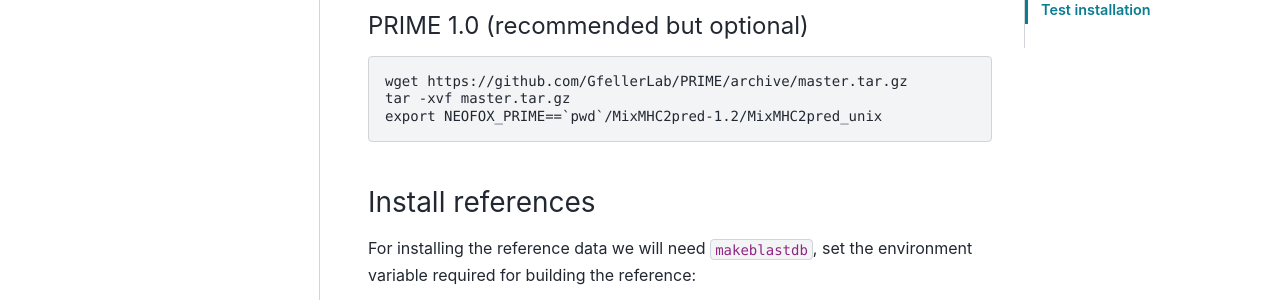
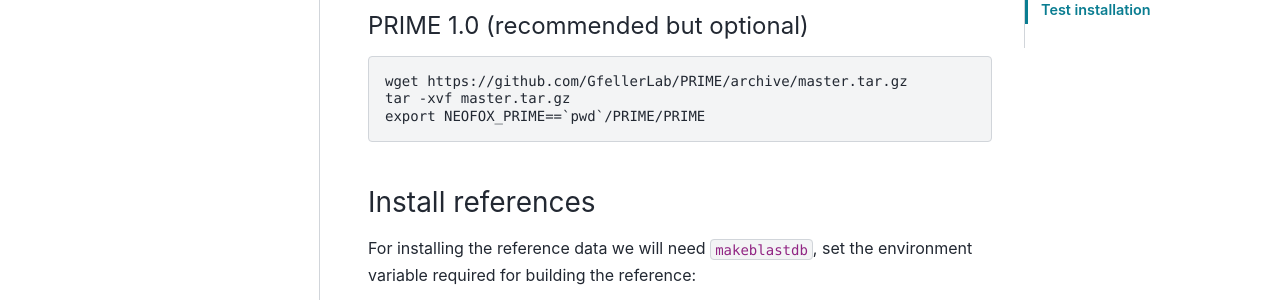
Before and after one commit to TRON-Bioinformatics/neofox, a Sphinx documentation site: the page built from docs/source/02_installation.md, in a window 1280 px wide and 900 px high, scrolled down 2859 px. Shown: the part 187-487 px from the top of the window. Built offline with Sphinx 7.4.7 and the PyData theme 0.15.4, drawn with Linux system fonts in a browser that asks for light colours.

Commit message:
adjust PRIME installatiopn

````diff
--- a/docs/source/02_installation.md
+++ b/docs/source/02_installation.md
@@ -115,7 +115,7 @@
 ```
 wget https://github.com/GfellerLab/PRIME/archive/master.tar.gz
 tar -xvf master.tar.gz
-export NEOFOX_PRIME==`pwd`/MixMHC2pred-1.2/MixMHC2pred_unix
+export NEOFOX_PRIME==`pwd`/PRIME/PRIME
 ```
 
 ### Install references
````
